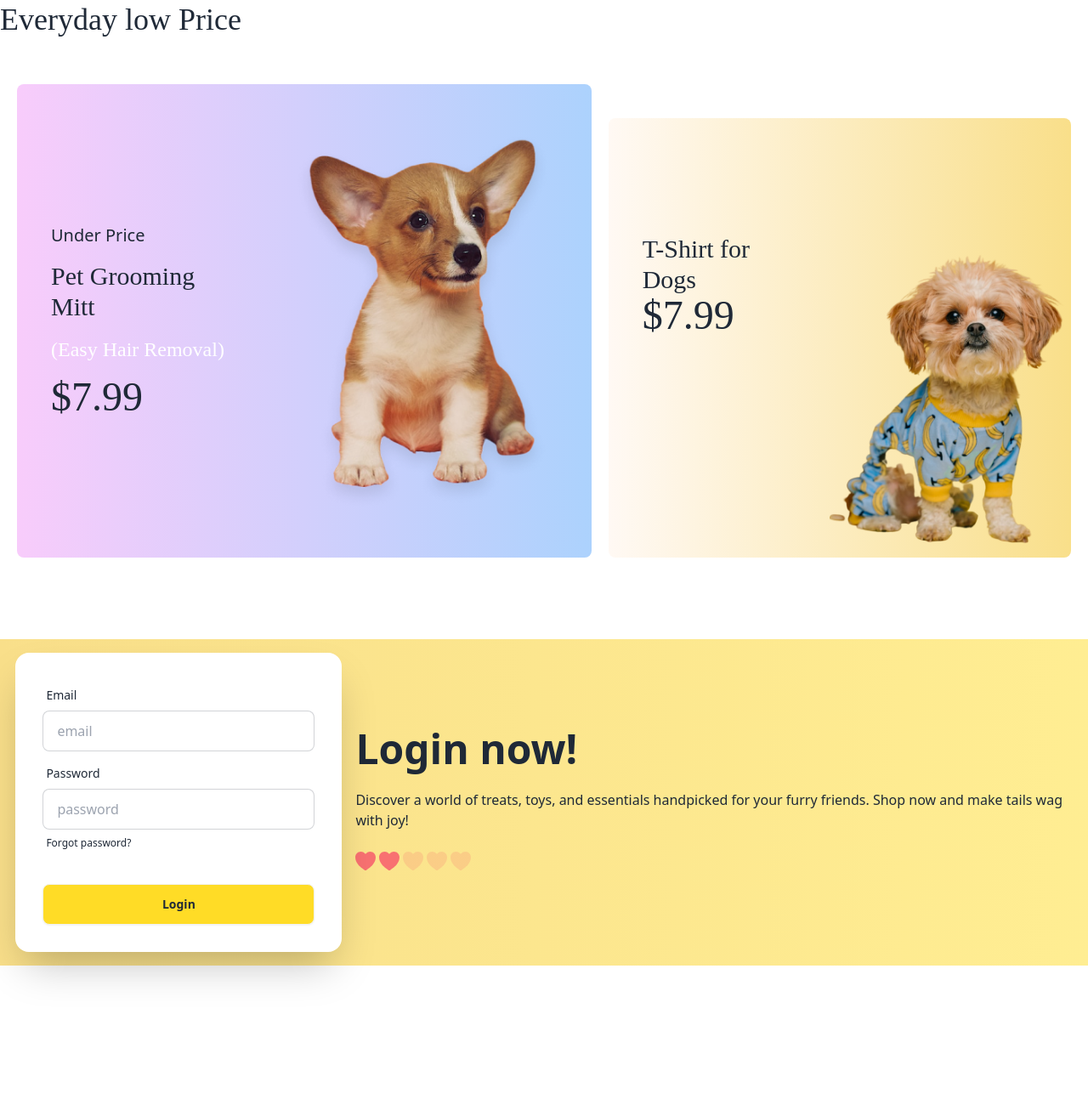
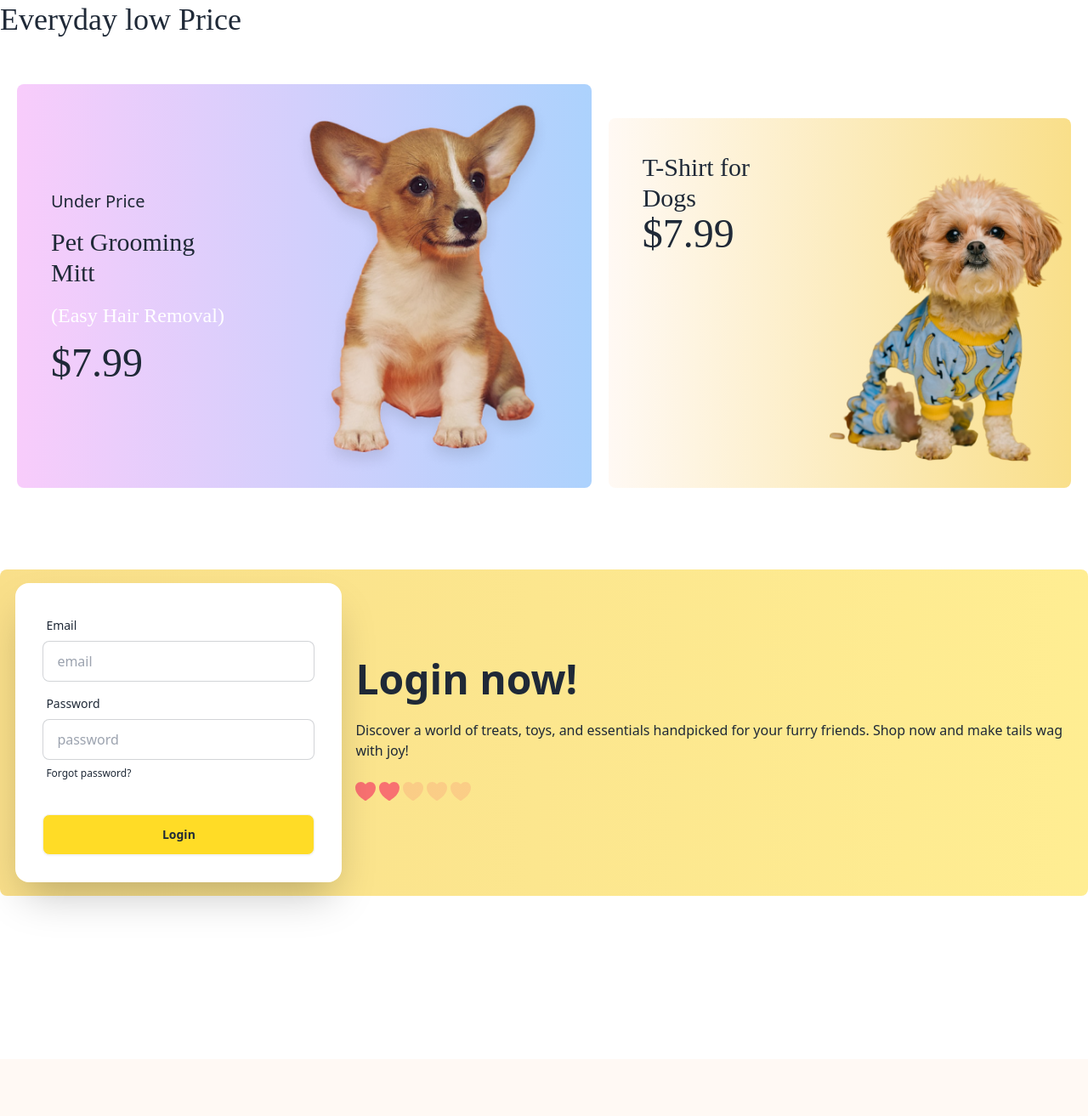
Before and after one commit to ishtiaqueht/assignment-03, a plain HTML site: page index.html in a window 1280 px wide. Shown: the part 2247-3560 px from the top of the page at 85% size. Drawn offline with nearby package versions, Linux system fonts and the light colour scheme; a web font is replaced by a local one.

Commit message:
height solved

```diff
--- a/index.html
+++ b/index.html
@@ -295,7 +295,7 @@
               <img src="c1-assets/cute-dog-mid.png" alt="">
             </div>
           </div>
-          <div class="flex bg-gradient-to-r lg:pt-24 from-[#FFF9F4] to-[#F9DF8A] rounded-lg">
+          <div class="flex bg-gradient-to-r from-[#FFF9F4] to-[#F9DF8A] rounded-lg">
             <div class="p-10">
               <h3 class="adlam-display-font text-3xl">T-Shirt for Dogs</h3>
               <h2 class="adlam-display-font text-5xl">$7.99</h2>
@@ -307,7 +307,7 @@
         </div>
       </section>
       <section class="container mx-auto mt-24">
-        <div class="hero bg-gradient-to-r from-[#F9DF8A] to-[#ffdc2680]">
+        <div class="hero bg-gradient-to-r from-[#F9DF8A] to-[#ffdc2680] rounded-lg">
           <div class="hero-content flex-col lg:flex-row-reverse">
             <div class="text-center lg:text-left">
               <h1 class="text-5xl font-bold">Login now!</h1>
@@ -352,7 +352,7 @@
           <div class="w-full pl-10">
             <img src="c1-assets/cute-pet-mid.png" alt="">
           </div>
-          <div class="space-y-8">
+          <div class="space-y-8 pl-10">
             <h3 class="adlam-display-font text-4xl">Get Pawsome News!</h3>
             <p class="text-xl">Exclusive training tips, ticks, product deals and more</p>
             <input  placeholder="Enter email..." type="text" class="w-80 h-12 p-5">
```
